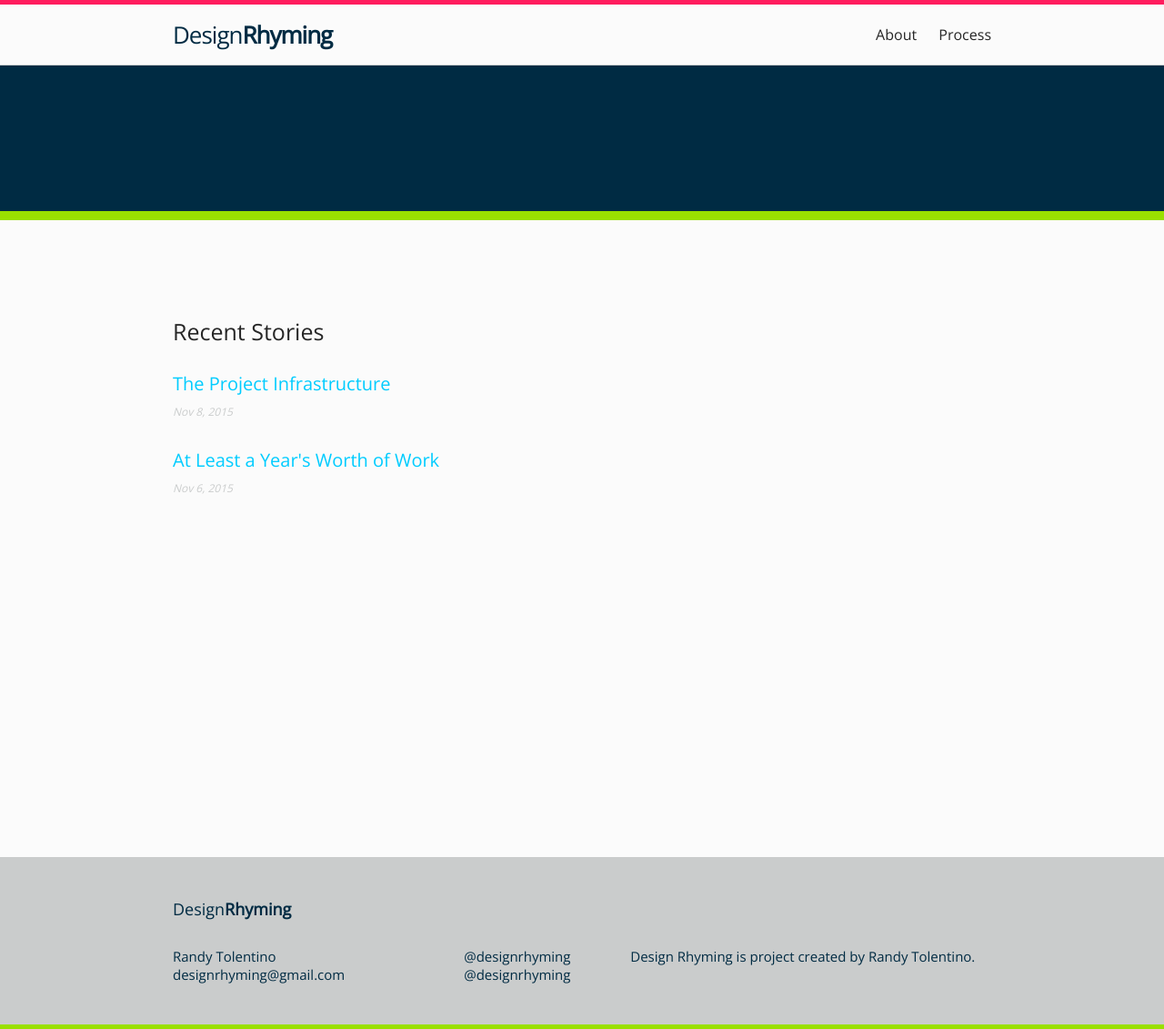
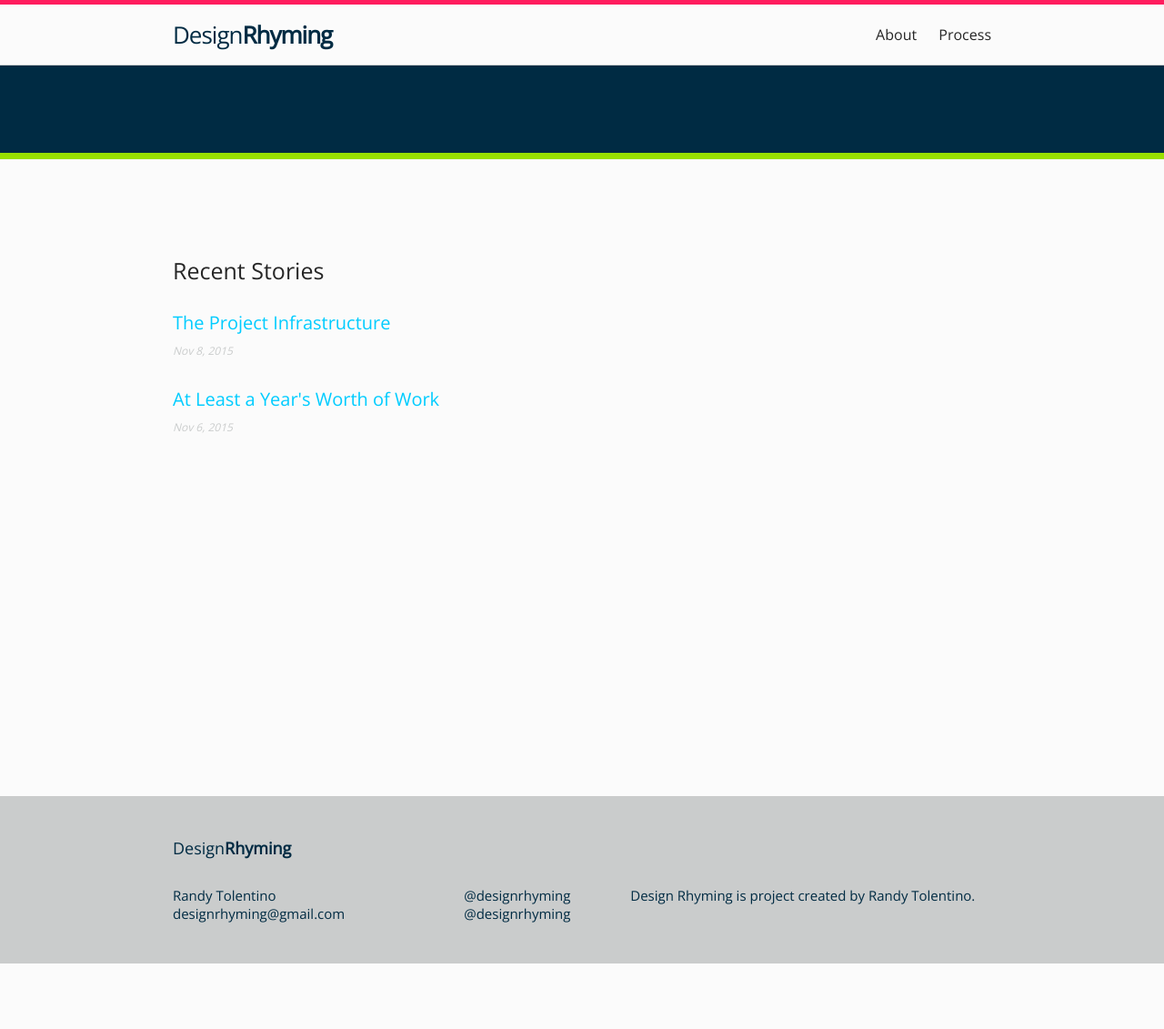
Before and after one commit to designrhyming/designrhyming, a Jekyll site: the page built from blog/index.html, in a window 1280 px wide. Shown: the whole page at 91% size. Built offline with Jekyll 4.4.1, drawn with Linux system fonts in a browser that asks for light colours; after the commit the page ends 1059 px from its top, so only the background shows below that.

Commit message:
banner style

```diff
--- a/blog/_sass/_layout.scss
+++ b/blog/_sass/_layout.scss
@@ -14,8 +14,8 @@
 .site-banner {
     width: 100%;
     background-color: $darkblue;
-    padding: 5em 0 5em 0;
-    border-bottom: 10px solid $lime;
+    padding: 3em 0 3em 0;
+    border-bottom: 7px solid $lime;
 }
 
 .site-title {
@@ -104,7 +104,6 @@
  * Site footer
  */
 .site-footer {
-    border-bottom: 5px solid $lime;
     padding: $spacing-unit 0;
     background-color: $grey;
     color: $darkblue;
```
